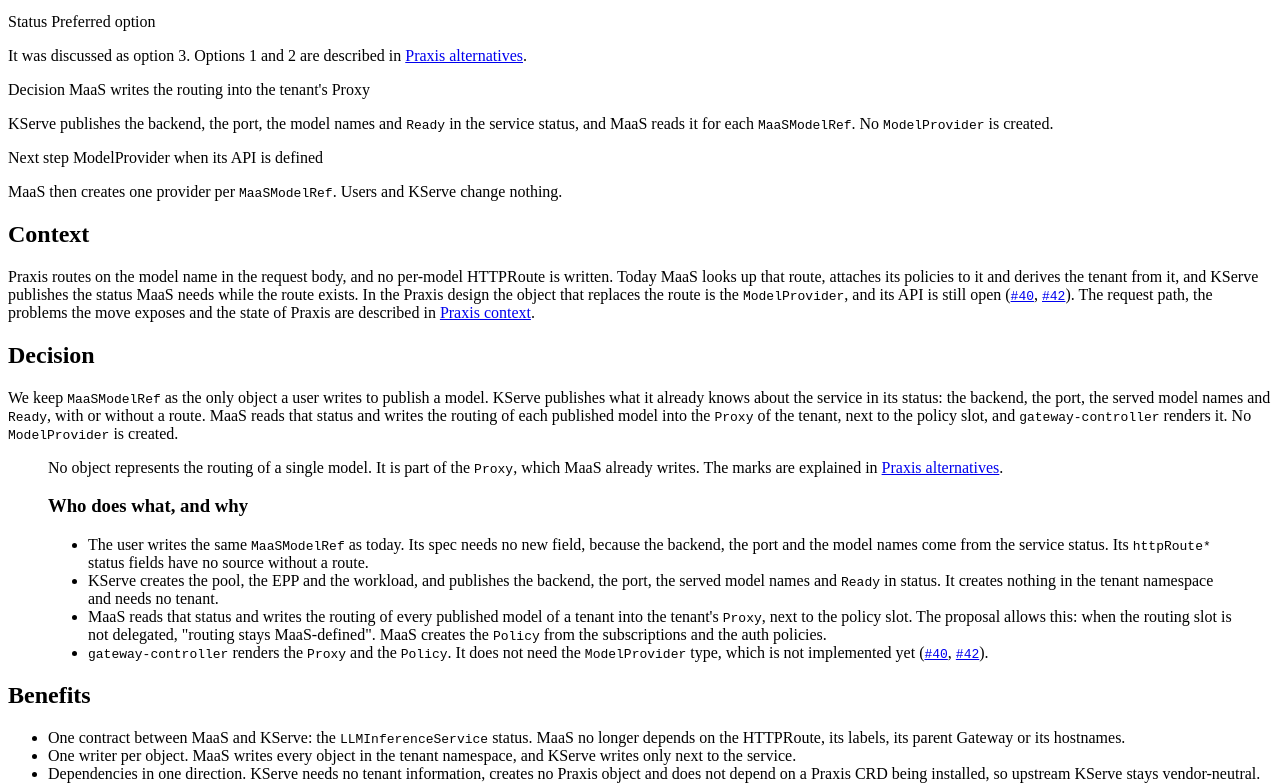
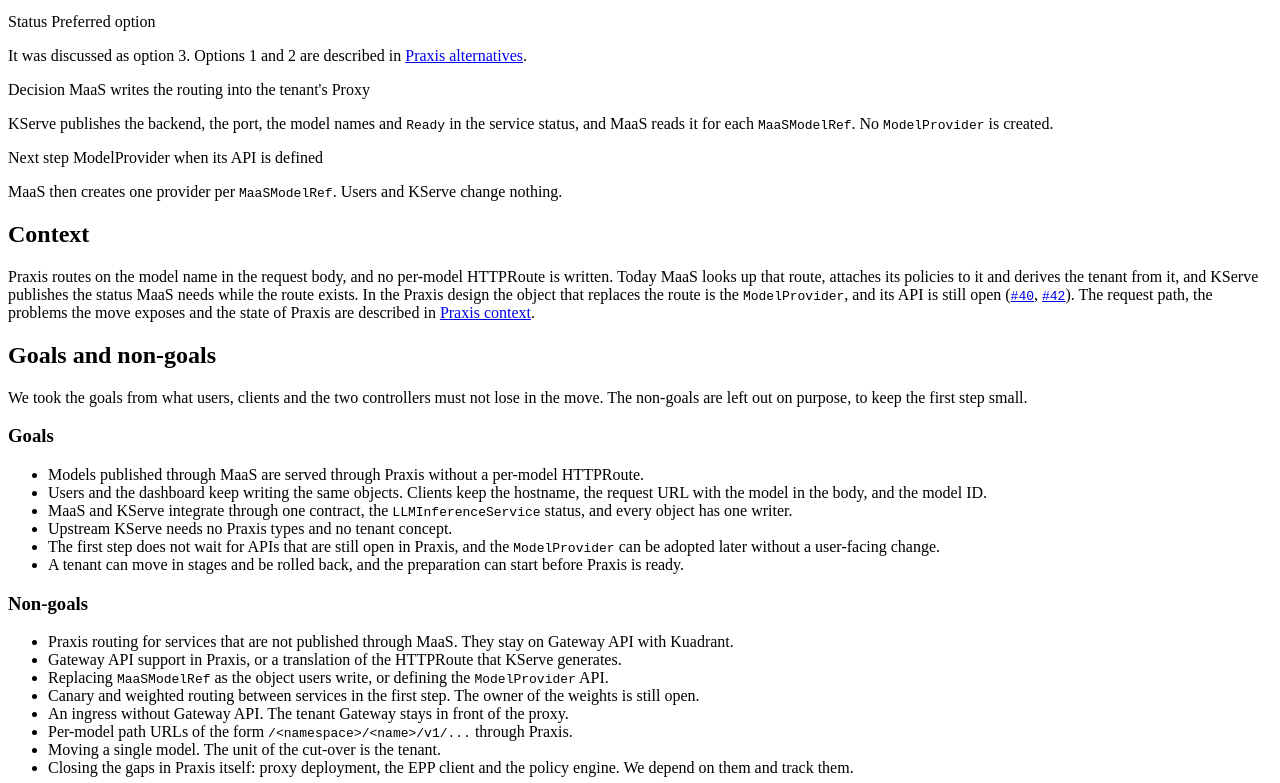
Before and after one commit to bartoszmajsak/kserve-praxis-integration, a plain HTML site: page src/decision.html in a window 1280 px wide. Shown: the part 163-946 px from the top of the page. Drawn offline with Linux system fonts and the light colour scheme.

Commit message:
Add goals and non-goals to the decision record
Signed-off-by: Bartosz Majsak <bartosz.majsak@gmail.com>

```diff
--- a/src/decision.html
+++ b/src/decision.html
@@ -32,6 +32,33 @@
   <div class="prose">
     <h2>Context</h2>
     <p>Praxis routes on the model name in the request body, and no per-model HTTPRoute is written. Today MaaS looks up that route, attaches its policies to it and derives the tenant from it, and KServe publishes the status MaaS needs while the route exists. In the Praxis design the object that replaces the route is the <code>ModelProvider</code>, and its API is still open (<a href="https://github.com/praxis-proxy/gateway-controller/issues/40" target="_blank" rel="noopener"><code>#40</code></a>, <a href="https://github.com/praxis-proxy/gateway-controller/issues/42" target="_blank" rel="noopener"><code>#42</code></a>). The request path, the problems the move exposes and the state of Praxis are described in <a href="context.html">Praxis context</a>.</p>
+  </div>
+</section>
+
+<section>
+  <div class="prose">
+    <h2>Goals and non-goals</h2>
+    <p>We took the goals from what users, clients and the two controllers must not lose in the move. The non-goals are left out on purpose, to keep the first step small.</p>
+    <h3>Goals</h3>
+    <ul>
+      <li>Models published through MaaS are served through Praxis without a per-model HTTPRoute.</li>
+      <li>Users and the dashboard keep writing the same objects. Clients keep the hostname, the request URL with the model in the body, and the model ID.</li>
+      <li>MaaS and KServe integrate through one contract, the <code>LLMInferenceService</code> status, and every object has one writer.</li>
+      <li>Upstream KServe needs no Praxis types and no tenant concept.</li>
+      <li>The first step does not wait for APIs that are still open in Praxis, and the <code>ModelProvider</code> can be adopted later without a user-facing change.</li>
+      <li>A tenant can move in stages and be rolled back, and the preparation can start before Praxis is ready.</li>
+    </ul>
+    <h3>Non-goals</h3>
+    <ul>
+      <li>Praxis routing for services that are not published through MaaS. They stay on Gateway API with Kuadrant.</li>
+      <li>Gateway API support in Praxis, or a translation of the HTTPRoute that KServe generates.</li>
+      <li>Replacing <code>MaaSModelRef</code> as the object users write, or defining the <code>ModelProvider</code> API.</li>
+      <li>Canary and weighted routing between services in the first step. The owner of the weights is still open.</li>
+      <li>An ingress without Gateway API. The tenant Gateway stays in front of the proxy.</li>
+      <li>Per-model path URLs of the form <code>/&lt;namespace&gt;/&lt;name&gt;/v1/...</code> through Praxis.</li>
+      <li>Moving a single model. The unit of the cut-over is the tenant.</li>
+      <li>Closing the gaps in Praxis itself: proxy deployment, the EPP client and the policy engine. We depend on them and track them.</li>
+    </ul>
   </div>
 </section>
 
```
Also changed, not shown: site/decision.html (+51 -0 lines), 1 other file.
